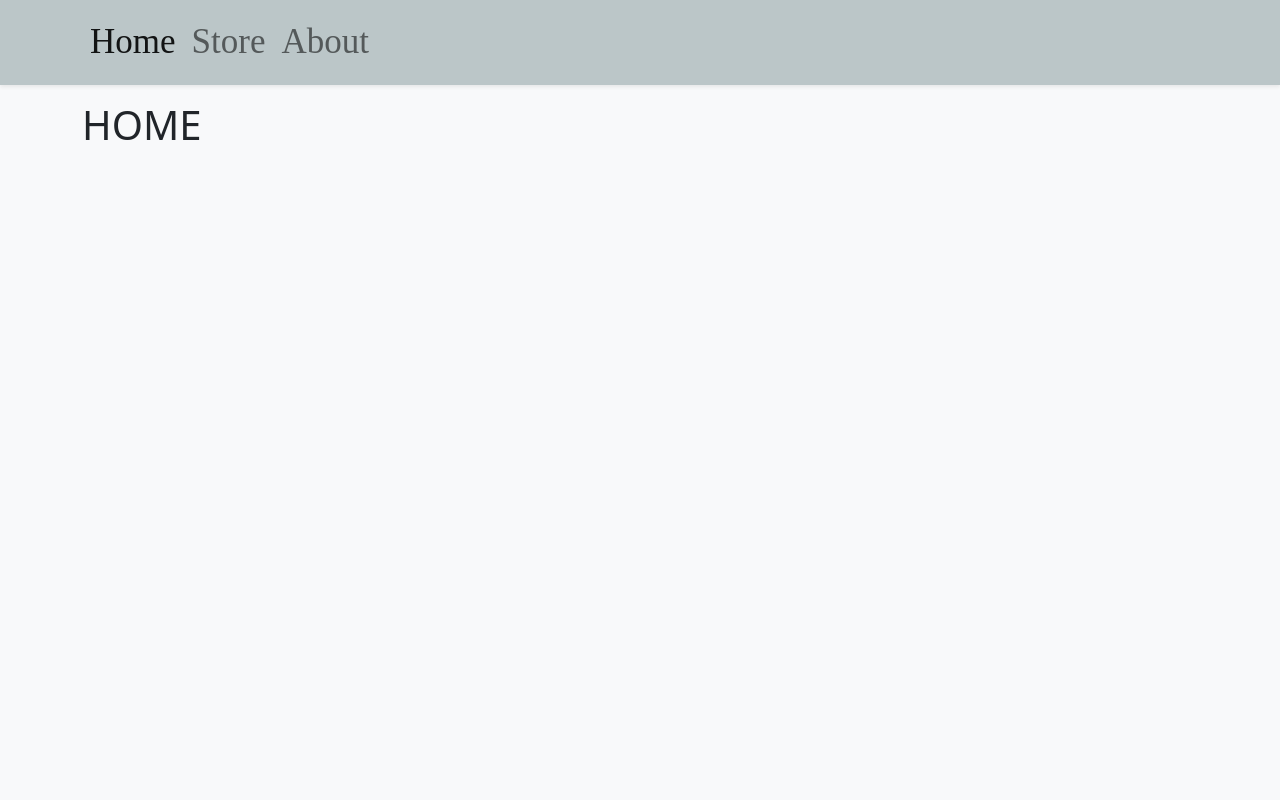
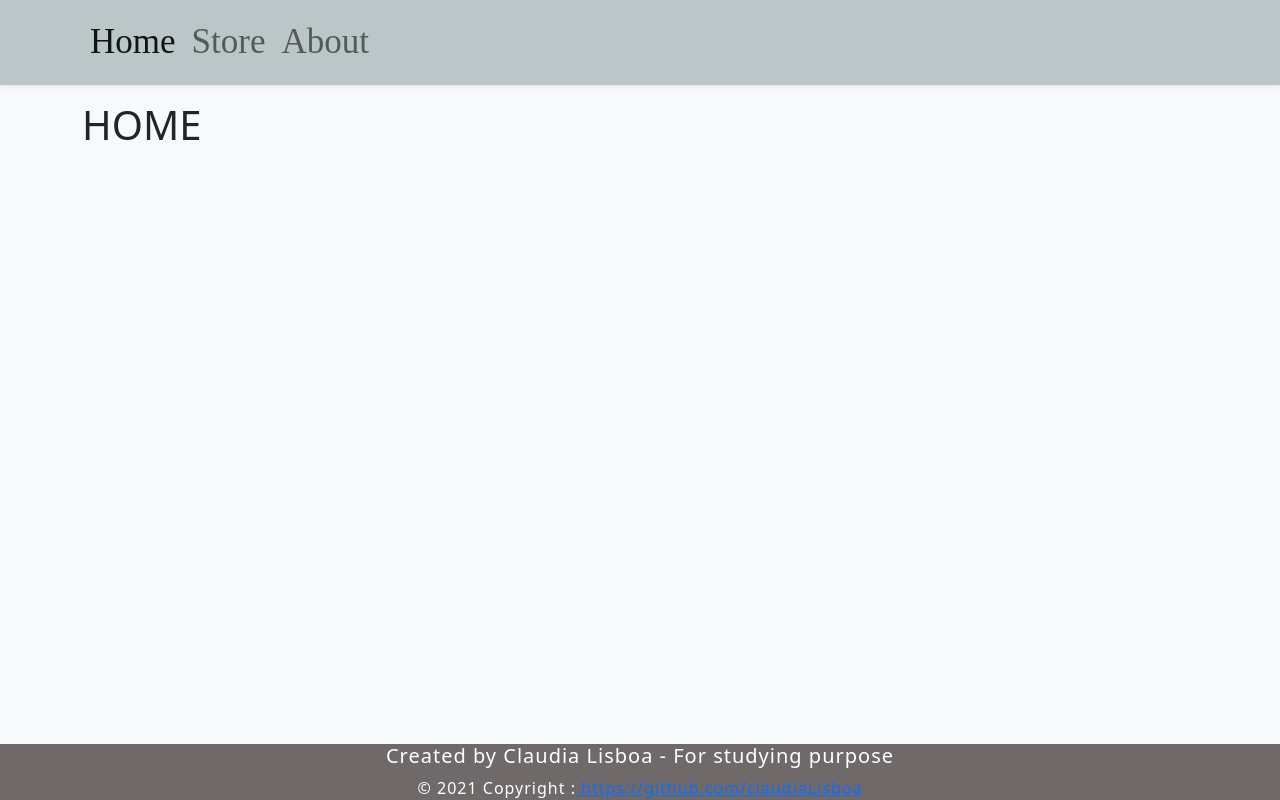
Before and after one commit to claudiaLisboa/shopping_cart, a React (Vite) app: page / in a window 1280 px wide. Built offline with nearby package versions, Linux system fonts and the light colour scheme; a web font is replaced by a local one.

Commit message:
added footer

```diff
--- a/index.html
+++ b/index.html
@@ -9,6 +9,17 @@
     <title>Vite + React + TS</title>
     <style>
       @import url('https://fonts.googleapis.com/css2?family=Neucha&display=swap');
+
+      .footer {
+          position: fixed;
+          letter-spacing: 1px;
+          left: 0;
+          bottom: 0;
+          width: 100%;
+          background-color: rgb(111, 105, 105);
+          color: white;
+          text-align: center;
+      }
     </style>
   </head>
   <body class="bg-light"  >
--- a/src/pages/About.tsx
+++ b/src/pages/About.tsx
@@ -1,3 +1,13 @@
 export function About(){
-    return <h1>About</h1>
+return(
+    <>
+    <h1>About</h1>
+        <div className="footer"  >
+            <h5> <span className="created-by">Created by Claudia Lisboa - For studying purpose</span> </h5>
+            <div>© 2021 Copyright :
+            <a href="https://github.com/claudiaLisboa"> https://github.com/claudiaLisboa </a>
+            </div>
+        </div>
+    </>
+);
 }
--- a/src/pages/Home.tsx
+++ b/src/pages/Home.tsx
@@ -1,3 +1,14 @@
+
 export  function Home(){
-    return <h1>HOME</h1>
+return (
+    <>
+    <h1>HOME</h1>
+        <div className="footer"  >
+              <h5> <span className="created-by">Created by Claudia Lisboa - For studying purpose</span> </h5>
+            <div>© 2021 Copyright :
+            <a href="https://github.com/claudiaLisboa"> https://github.com/claudiaLisboa </a>
+            </div>
+        </div>
+    </>
+);
 }
```
